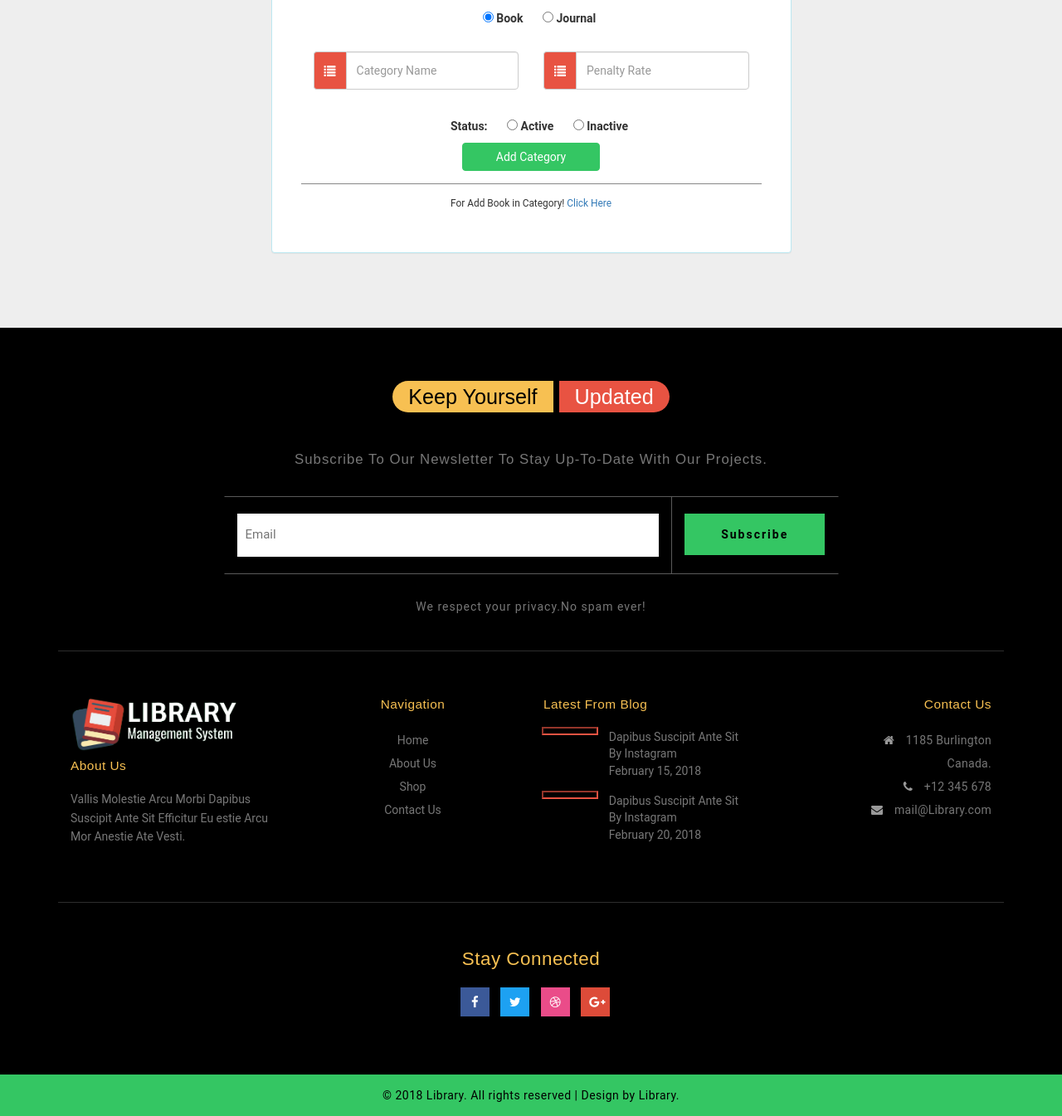
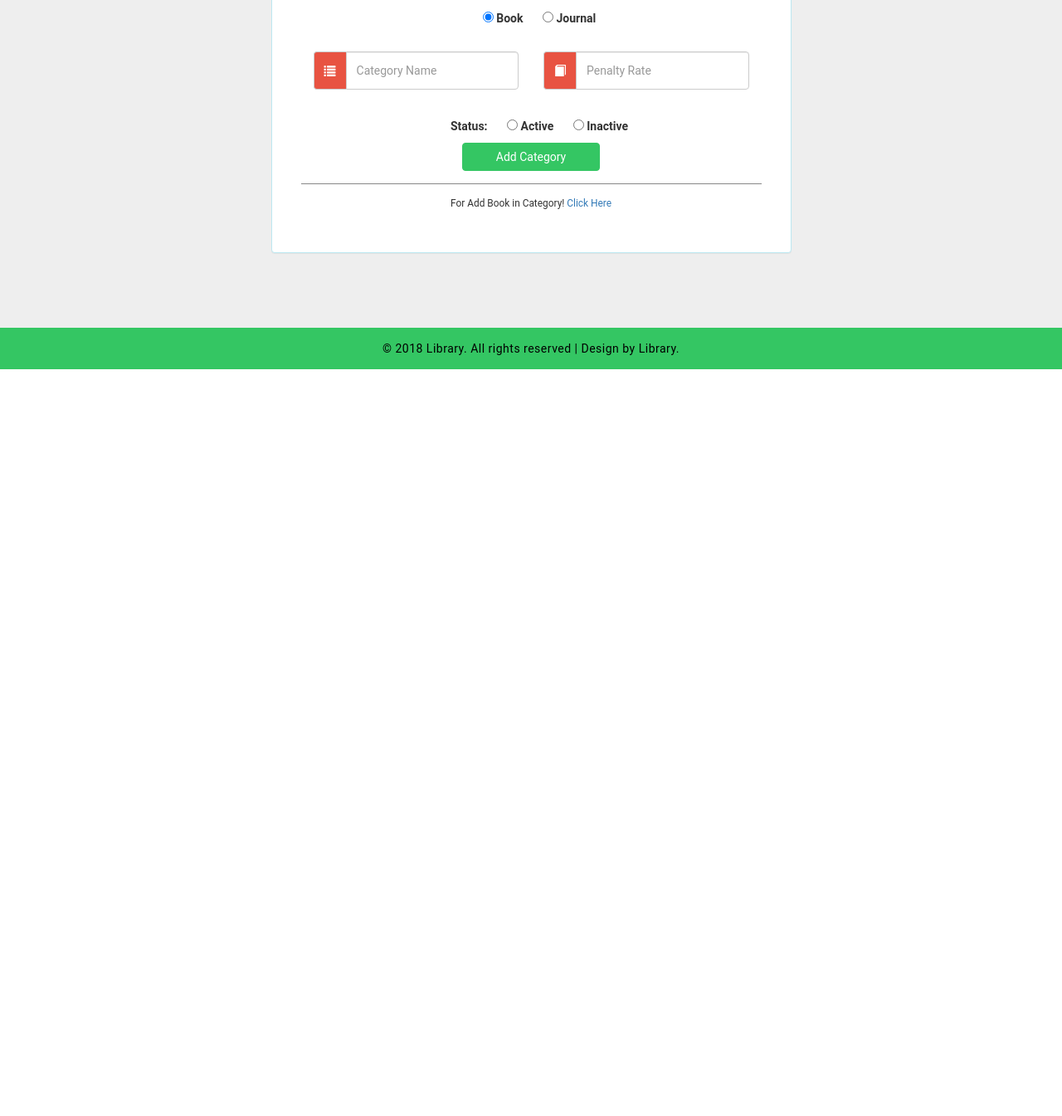
Before and after one commit to HappyTyagi/LmsForented, a plain HTML site: page add-categories.html in a window 1280 px wide. Shown: the part 374-1719 px from the top of the page at 83% size. After the commit the page ends 819 px from the top, so only its background shows below. Drawn offline with nearby package versions, Linux system fonts and the light colour scheme; some packages are replaced by stand-ins of ours; sample sign-in values are in the browser's storage; a script that the page names is missing.

Commit message:
add category

```diff
--- a/add-categories.html
+++ b/add-categories.html
@@ -213,9 +213,9 @@
                                     <div class="col-md-6">
                                         <div style="margin-bottom: 25px" class="input-group">
                                             <span class="input-group-addon">
-                                                <i class="glyphicon glyphicon-list"></i>
+                                                <i class="glyphicon glyphicon-book"></i>
                                             </span>
-                                            <input id="penaltyRate" type="number" class="form-control" name="Penalty Rate" value="" placeholder="Penalty Rate" required="">
+                                            <input id="penaltyRate" type="number" class="form-control" name="Penalty Rate" value="" placeholder="Penalty Rate" required="" pattern="/^-?\d+\.?\d*$/" onKeyPress="if(this.value.length==4) return false;">
                                         </div>
                                         </div>
                                     <div class="input-group align-center radio-wrap">
@@ -257,142 +257,7 @@
         <!--//add categories form ends here-->
 
     </div>
-     <!-- footer -->
-     <div class="footer-bottom section">
-        <div class="container">
-            <!-- newsletter -->
-            <div class="subscribe-main section-w3layouts text-center">
-                <h4 class="rad-txt">
-                    <span class="abtxt1">keep yourself</span>
-                    <span class="abtext">updated</span>
-                </h4>
-                <h5>subscribe to our newsletter to stay up-to-date with our projects.</h5>
-                <div class="subscribe-form">
-                    <form action="#" method="post" class="subscribe_form">
-                        <div class="email-news">
-                            <input type="email" placeholder="Email" required="">
-                        </div>
-                        <div class="sub-news">
-                            <input type="submit" value="subscribe">
-                        </div>
-                    </form>
-                    <div class="clearfix"> </div>
-                </div>
-                <p>We respect your privacy.No spam ever!</p>
-            </div>
-            <!-- //newsletter ends here -->
-            <!-- footer grids-->
-            <div class="footer-cpy">
-                <!-- footer-grid1 -->
-                <div class="col-md-3 col-sm-6 footer-logo">
-                    <a class="mb-2" href="index.html"><img src="images/lms-logo.png"></a>
 
-                    <h4>about us</h4>
-                    <p>Vallis Molestie Arcu Morbi Dapibus Suscipit Ante Sit Efficitur Eu estie Arcu Mor Anestie Ate Vesti.</p>
-                </div>
-                <!-- //footer-grid1 -->
-                <!-- footer-grid2 -->
-                <div class="col-md-3 col-sm-6 footer-nav text-center">
-                    <h4>navigation</h4>
-                    <ul>
-                        <li>
-                            <a href="index.html">Home</a>
-                        </li>
-                        <li>
-                            <a href="about.html">About us</a>
-                        </li>
-                        <li>
-                            <a href="shop.html">shop</a>
-                        </li>
-                        <li>
-                            <a href="contact.html">contact us</a>
-                        </li>
-                    </ul>
-                </div>
-                <!-- //footer-grid2 -->
-                <!-- footer-grid3 -->
-                <div class="col-md-3 col-sm-6 blog-footer">
-                    <h4>latest from blog</h4>
-                    <div class="blog1">
-                        <div class="col-md-3 col-sm-3 col-xs-2 bl1">
-                            <a href="#">
-                                <img src="images/b1.jpg" alt="" class="img-responsive" />
-                            </a>
-                        </div>
-                        <div class="col-md-9 col-sm-9 col-xs-10 bl2">
-                            <a href="#">Dapibus Suscipit Ante Sit by instagram</a>
-                            <p>February 15, 2018</p>
-                        </div>
-                        <div class="clearfix"></div>
-                    </div>
-                    <div class="blog1">
-                        <div class="col-md-3 col-sm-3 col-xs-2 bl1">
-                            <a href="#">
-                                <img src="images/b2.jpg" alt="" class="img-responsive" />
-                            </a>
-                        </div>
-                        <div class="col-md-9 col-sm-9 col-xs-10 bl2">
-                            <a href="#">Dapibus Suscipit Ante Sit by instagram</a>
-                            <p>February 20, 2018</p>
-                        </div>
-                        <div class="clearfix"></div>
-                    </div>
-                </div>
-                <!-- //footer-grid3 -->
-                <!-- footer-grid4 -->
-                <div class="col-md-3 col-sm-6 contact-foot text-right">
-                    <h4>contact us</h4>
-                    <ul>
-                        <li>
-                            <span class="fa fa-home"></span>
-                            1185 Burlington
-                            <br> Canada.
-                        </li>
-                        <li>
-                            <span class="fa fa-phone"></span>
-                            +12 345 678
-                        </li>
-                        <li>
-                            <span class="fa fa-envelope"></span>
-                            <a href="mailto:info@example.com">mail@Library.com</a>
-                        </li>
-                    </ul>
-                </div>
-                <!-- //footer-grid4 -->
-                <div class="clearfix"></div>
-            </div>
-            <!-- //footer-grids -->
-            <!-- footer social -->
-            <div class="footer-social text-center">
-                <h4>stay connected</h4>
-                <ul>
-                    <li>
-                        <a href="#">
-                            <span class="fa fa-facebook icon_facebook"></span>
-                        </a>
-                    </li>
-                    <li>
-                        <a href="#">
-                            <span class="fa fa-twitter icon_twitter"></span>
-                        </a>
-                    </li>
-                    <li>
-                        <a href="#">
-                            <span class="fa fa-dribbble icon_dribbble"></span>
-                        </a>
-                    </li>
-                    <li>
-                        <a href="#">
-                            <span class="fa fa-google-plus icon_g_plus"></span>
-                        </a>
-                    </li>
-                </ul>
-            </div>
-            <!-- //footer social -->
-        </div>
-        <!-- //footer container -->
-    </div>
-    <!-- //footer -->
     <div class="cpy-right">
         <p>© 2018 Library. All rights reserved | Design by
             <a href="#"> Library.</a>
```
